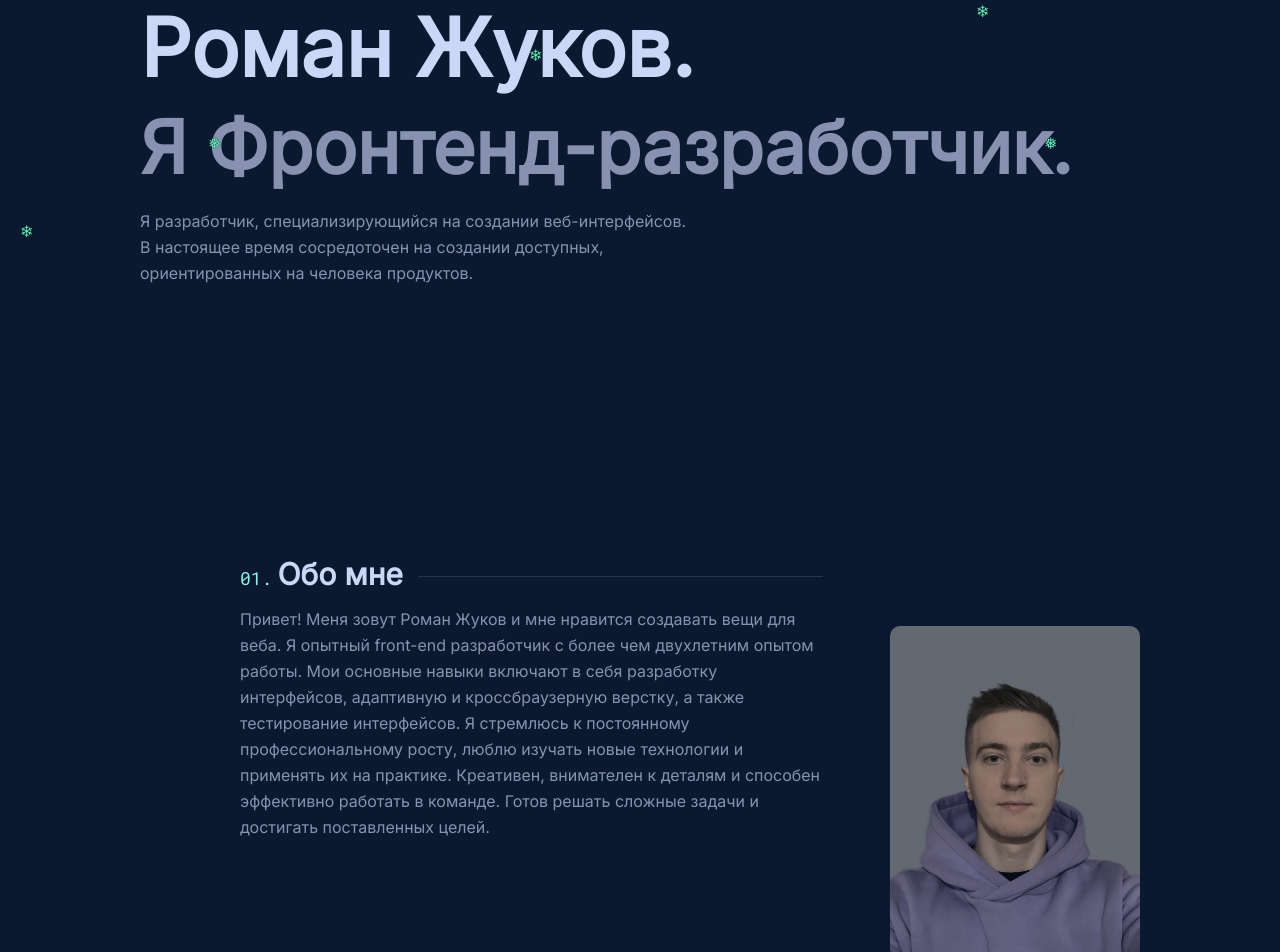
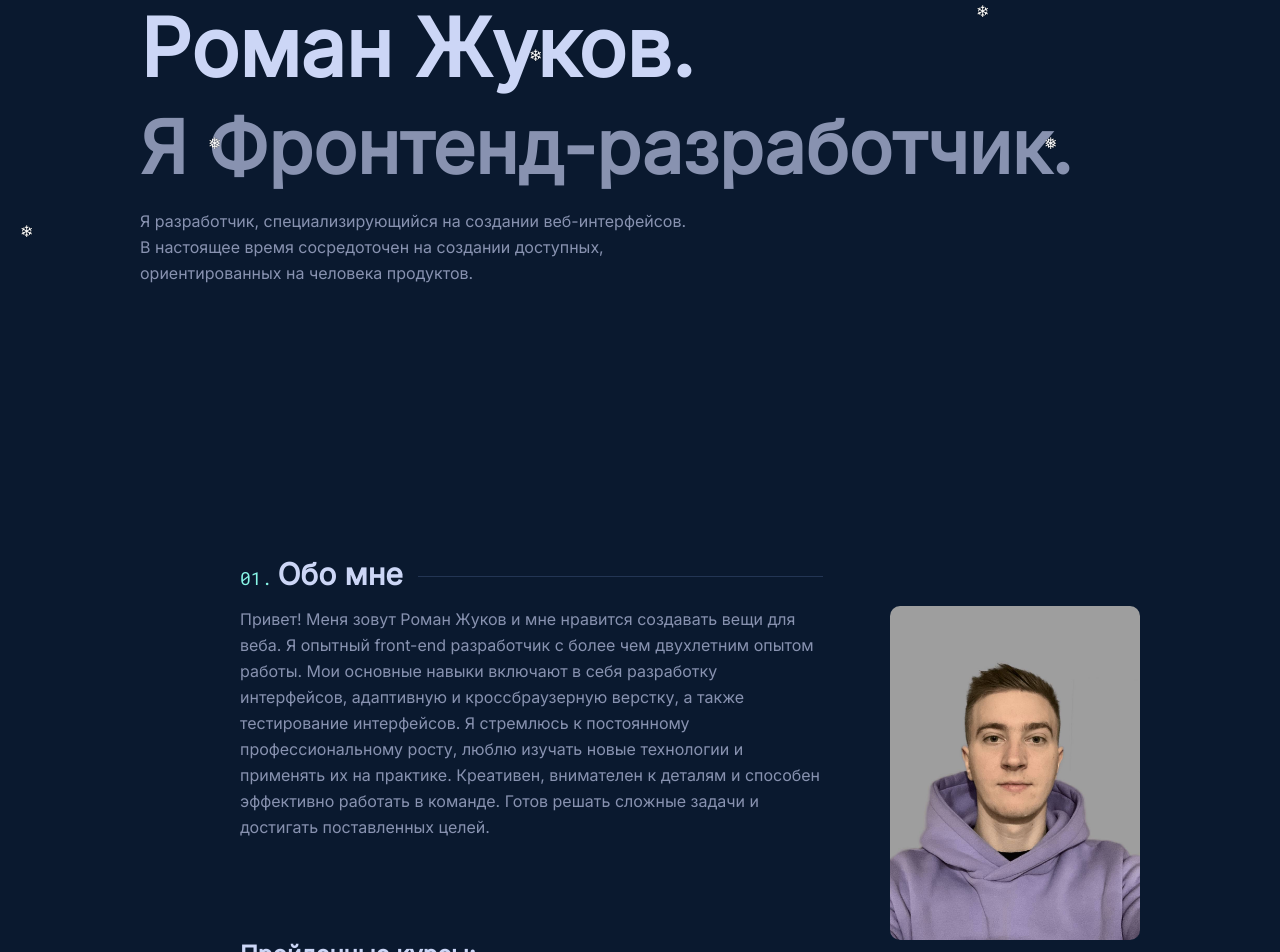
Before and after one commit to Zhukov1995/portfolio_app, a React (Create React App) app: page / in a window 1280 px wide. Shown: the part 180-1132 px from the top of the page. Built offline with nearby package versions, Linux system fonts and the light colour scheme.

Commit message:
change style snow animate

```diff
--- a/src/App/Pages/Main/Sections/SectionAbout/sectionAbout.js
+++ b/src/App/Pages/Main/Sections/SectionAbout/sectionAbout.js
@@ -32,9 +32,7 @@ const SectionAbout = () => {
                 <div className='about'>
                     <p className='text_md'>Привет! Меня зовут Роман Жуков и мне нравится создавать вещи для веба. Я опытный front-end разработчик с более чем двухлетним опытом работы. Мои основные навыки включают в себя разработку интерфейсов, адаптивную и кроссбраузерную верстку, а также тестирование интерфейсов. Я стремлюсь к постоянному профессиональному росту, люблю изучать новые технологии и применять их на практике. Креативен, внимателен к деталям и способен эффективно работать в команде. Готов решать сложные задачи и достигать поставленных целей.</p>
                 </div>
-                <div className='wrapper_img'>
-                    <img src={MyPhoto} alt='my-photo' className='about_img' />
-                </div>
+                <img src={MyPhoto} alt='my-photo' className='about_img' />
             </div>
             <div className='about_learning'>
                 <h2>Пройденные курсы:</h2>
--- a/src/App/Pages/Main/Sections/SectionAbout/sectionAbout.media.scss
+++ b/src/App/Pages/Main/Sections/SectionAbout/sectionAbout.media.scss
@@ -32,7 +32,7 @@
                     width: 100%;
                 }
             }
-            .wrapper_img {
+            .about_img {
                 margin: 0 auto;
                 margin-top: 0px;
             }
--- a/src/App/Pages/Main/Sections/SectionAbout/sectionAbout.scss
+++ b/src/App/Pages/Main/Sections/SectionAbout/sectionAbout.scss
@@ -11,26 +11,11 @@
                 width: 90%;
             }
         }
-        .wrapper_img {
-            height: 334px;
-            z-index: 2;
-            margin-top: 20px;
+        .about_img {
+            display: inline;
+            width: 250px;
+            height: auto;
             border-radius: 10px;
-            .about_img {
-                display: inline;
-                width: 250px;
-                height: auto;
-                border-radius: 10px;
-                z-index: 1;
-                opacity: 0.6;
-            }
-        }
-
-        .wrapper_img:hover {
-            background-color: transparent;
-            .about_img {
-                opacity: 1;
-            }
         }
     }
     .about_learning {
--- a/src/App/snow.css
+++ b/src/App/snow.css
@@ -1,5 +1,5 @@
 .snowflake {
-  color: #5fefba;
+  color: #fff;
   font-size: 1em;
   font-family: Arial;
   text-shadow: 0 0 1px #000;
```
